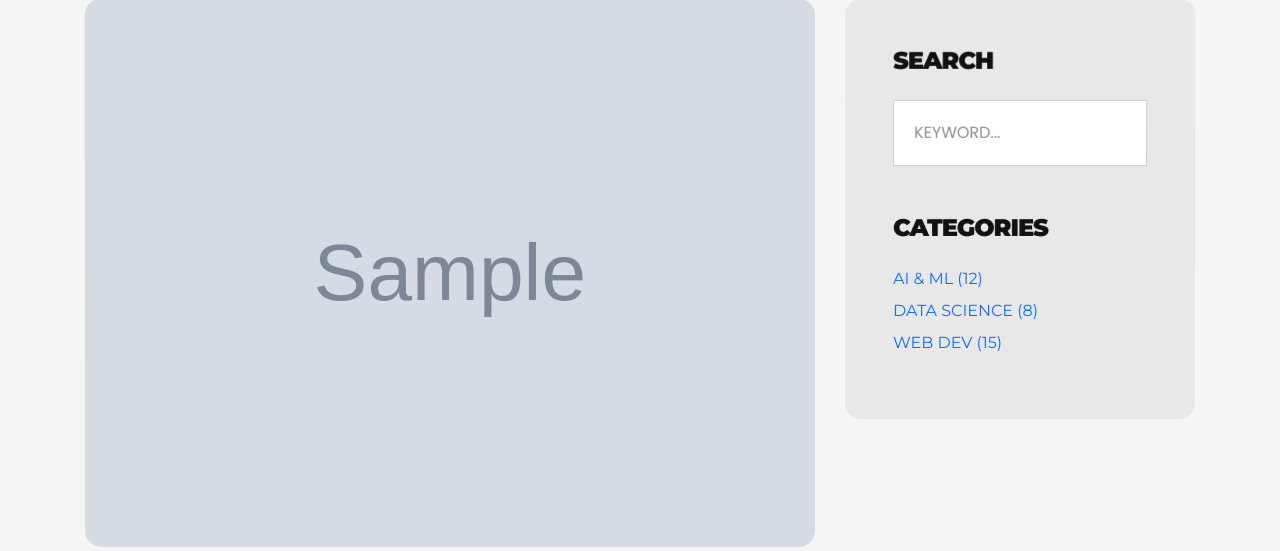
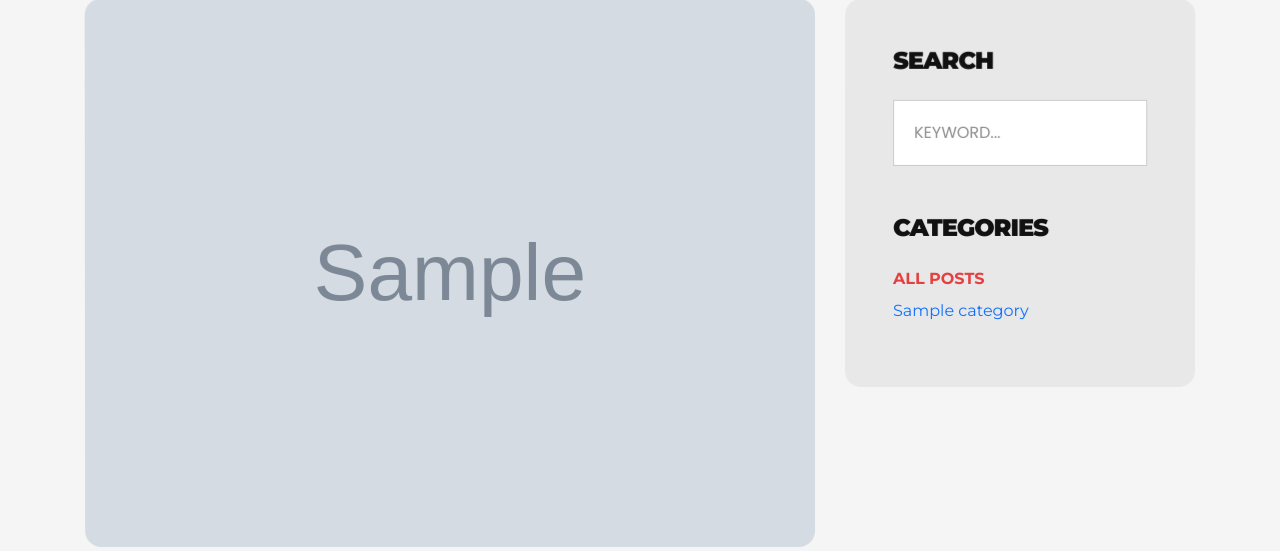
Before and after one commit to aravindthiru29/Aravind-portfolio-website, a Flask app: template templates/blog-list.html in a window 1280 px wide. Shown: the part 465-1016 px from the top of the page. Run offline with Flask 3, Linux system fonts and the light colour scheme; the template is opened without the code that fills it: most values are stand-ins (such as "Sample title", 1, 10 or a date in 2020); grey boxes marked "Sample" are stand-in pictures; a database or web service that is not in the repository returns one stand-in record (values such as "Sample title"); some libraries are stand-ins or nearby versions.

Commit message:
modify the blog page search content

```diff
--- a/templates/blog-list.html
+++ b/templates/blog-list.html
@@ -14,9 +14,9 @@
 <section class="v2-section">
     <div class="container">
         <div class="row">
-            <div class="col-lg-8">
+            <div class="col-lg-8" id="blog-posts-container">
                 {% for post in c.blog_posts %}
-                <article class="mb-100" data-aos="fade-up">
+                <article class="mb-100 blog-post-item" data-aos="fade-up" data-title="{{ post.title|lower }}" data-category="{{ post.category|lower }}">
                     <div class="v2-blog-img mb-4 overflow-hidden rounded-4">
                         <img src="{{ post.image if post.image.startswith('/') or post.image.startswith('http') else url_for('static', filename=post.image.replace('img/uploads/', '../uploads/') if 'img/uploads/' in post.image else post.image) }}" alt="{{ post.title }}" class="img-fluid w-100" style="transition: transform 0.5s;">
                     </div>
@@ -29,6 +29,9 @@
                     <a href="/blog/{{ loop.index0 }}" class="v2-btn py-2 px-4 shadow-sm" style="font-size: 0.8rem;">READ MORE</a>
                 </article>
                 {% endfor %}
+                <div id="no-results-msg" class="d-none text-center p-5">
+                    <h3 class="text-gray">NO POSTS FOUND</h3>
+                </div>
             </div>
 
             <!-- Sidebar -->
@@ -36,14 +39,21 @@
                 <div class="v2-sidebar p-5 rounded-4" data-aos="fade-left">
                     <h4 class="mb-4">SEARCH</h4>
                     <div class="mb-5">
-                        <input type="text" class="form-control-v2" placeholder="KEYWORD...">
+                        <input type="text" id="blog-search-input" class="form-control-v2" placeholder="KEYWORD...">
                     </div>
 
                     <h4 class="mb-4">CATEGORIES</h4>
                     <ul class="list-none p-0 text-gray">
-                        <li class="mb-2"><a href="#" class="text-decoration-none text-gray hover-red">AI & ML (12)</a></li>
-                        <li class="mb-2"><a href="#" class="text-decoration-none text-gray hover-red">DATA SCIENCE (8)</a></li>
-                        <li class="mb-2"><a href="#" class="text-decoration-none text-gray hover-red">WEB DEV (15)</a></li>
+                        <li class="mb-2"><a href="#" class="text-decoration-none text-gray hover-red category-filter active" data-filter="all">ALL POSTS</a></li>
+                        {% set ns = namespace(categories=[]) %}
+                        {% for post in c.blog_posts %}
+                            {% if post.category not in ns.categories and post.category.strip() %}
+                                {% set _ = ns.categories.append(post.category) %}
+                            {% endif %}
+                        {% endfor %}
+                        {% for cat in ns.categories %}
+                        <li class="mb-2"><a href="#" class="text-decoration-none text-gray hover-red category-filter" data-filter="{{ cat|lower }}">{{ cat }}</a></li>
+                        {% endfor %}
                     </ul>
                 </div>
             </div>
@@ -55,5 +65,57 @@
 {% block head %}
 <style>
     .v2-blog-img:hover img { transform: scale(1.05); }
+    .category-filter.active { color: var(--accent, #e53e3e) !important; font-weight: bold; }
 </style>
+<script>
+document.addEventListener('DOMContentLoaded', function() {
+    const searchInput = document.getElementById('blog-search-input');
+    const categoryFilters = document.querySelectorAll('.category-filter');
+    const posts = document.querySelectorAll('.blog-post-item');
+    const noResults = document.getElementById('no-results-msg');
+    let currentCategory = 'all';
+
+    function filterPosts() {
+        const query = searchInput.value.toLowerCase().trim();
+        let visibleCount = 0;
+
+        posts.forEach(post => {
+            const title = post.getAttribute('data-title') || '';
+            const category = post.getAttribute('data-category') || '';
+
+            const matchesSearch = title.includes(query);
+            const matchesCategory = (currentCategory === 'all' || category === currentCategory);
+
+            if (matchesSearch && matchesCategory) {
+                post.style.display = 'block';
+                visibleCount++;
+            } else {
+                post.style.display = 'none';
+            }
+        });
+
+        if (noResults) {
+            if (visibleCount === 0) {
+                noResults.classList.remove('d-none');
+            } else {
+                noResults.classList.add('d-none');
+            }
+        }
+    }
+
+    if (searchInput) {
+        searchInput.addEventListener('input', filterPosts);
+    }
+
+    categoryFilters.forEach(filter => {
+        filter.addEventListener('click', function(e) {
+            e.preventDefault();
+            categoryFilters.forEach(f => f.classList.remove('active'));
+            this.classList.add('active');
+            currentCategory = this.getAttribute('data-filter');
+            filterPosts();
+        });
+    });
+});
+</script>
 {% endblock %}
```
